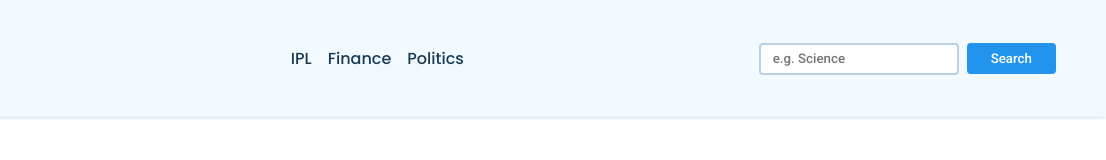
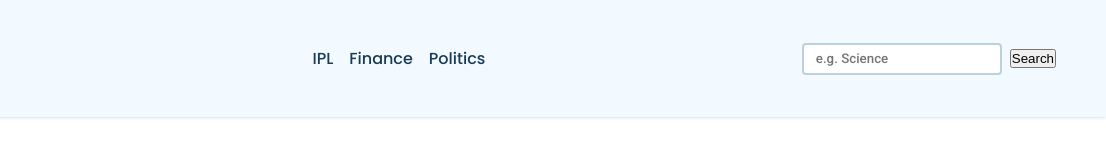
Before and after one commit to Manoj00112233/Newsapp, a plain HTML site: page index.html in a window 1280 px wide. Shown: the full height of the page, 174-1280 px from the left. Drawn offline with Linux system fonts and the light colour scheme; no server answers.

Commit message:
Update index.html
h

```diff
--- a/index.html
+++ b/index.html
@@ -23,7 +23,7 @@
             </div>
             <div class="search-bar flex">
                 <input id="search-text" type="text" class="news-input" placeholder="e.g. Science">
-                <button id="search-button" class="search-button">Search</button>
+                <button id="search-button" class="search">Search</button>
             </div>
         </div>
     </nav>
```
